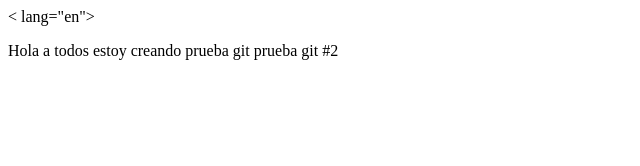
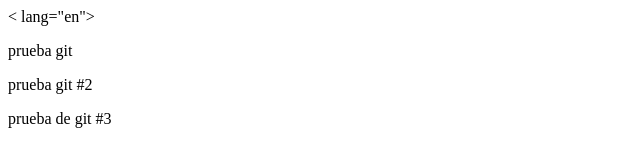
Before and after one commit to JulioAlb54/projectDemoCursoPrework, a plain HTML site: page index.html in a window 1280 px wide. Shown: the whole page, without its empty margins (0-640 px from the left). Drawn offline with Linux system fonts and the light colour scheme.

Commit message:
cambios en los textos con texto agregado

```diff
--- a/index.html
+++ b/index.html
@@ -8,9 +8,12 @@
 </head>
 <body>
    <p>
-       Hola a todos
-       estoy creando
        prueba git
-       prueba git #2
+   </p>
+   <p>
+    prueba git #2
+   </p>
+   <p>
+       prueba de git #3
    </p>
 </body>
```
